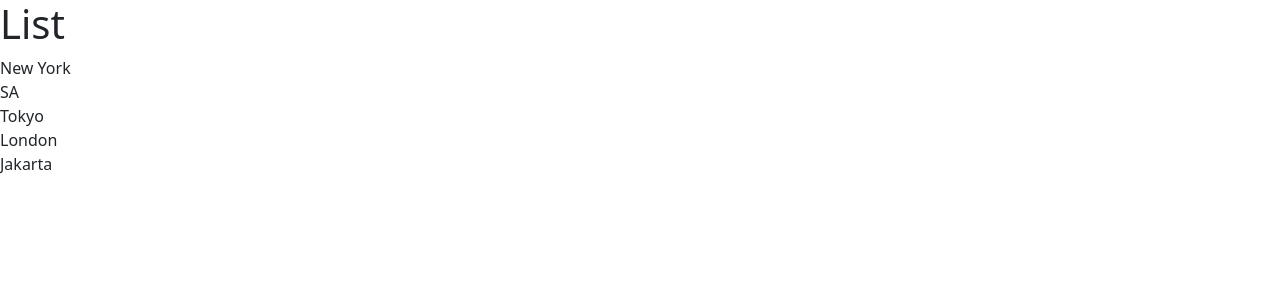
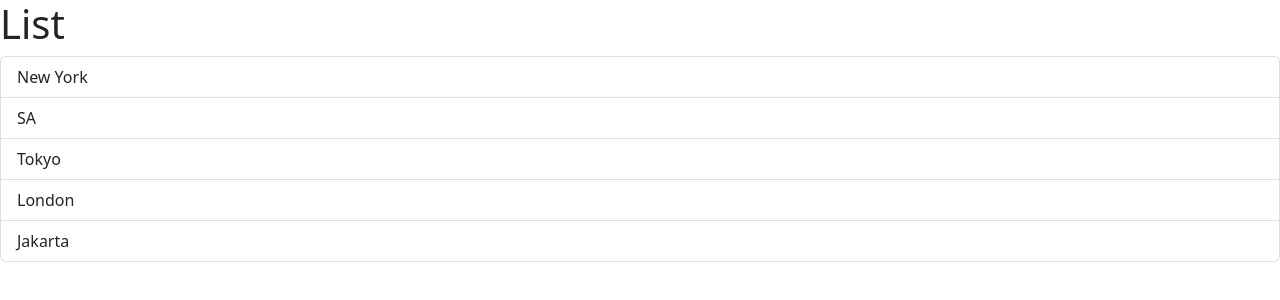
Before and after one commit to calvinthen/reactJS-training, a React (Vite) app: page / in a window 1280 px wide. Shown: the top 300 px of the page. Built offline with nearby package versions, Linux system fonts and the light colour scheme.

Commit message:
dynamic active css selected using useState

```diff
--- a/src/Components/ListGroup.tsx
+++ b/src/Components/ListGroup.tsx
@@ -1,14 +1,23 @@
+import { MouseEvent, useState } from "react";
 
 function ListGroup()
 {
     let items = ["New York", "SA", "Tokyo", "London", "Jakarta"];
-    // items = [];
+    const [selectedIndex, setSelectedIndex] = useState(-1);
+
+    const handleClick = (event:MouseEvent) => console.log(event.target);
     return (
         <>
             <h1> List </h1>
            {items.length === 0 && <p>No item found</p>}
             <ul className="list-group">
-                {items.map((item)=> ( <li key={item}> {item}</li>))}
+                {items.map((item, index)=> (
+                    <li className={selectedIndex === index ? 'list-group-item active' : 'list-group-item' }
+                    key={item}
+                    onClick={() => {setSelectedIndex(index);}} >
+                        {item}
+                    </li>
+                ))}
             </ul>
         </>
     );
```
